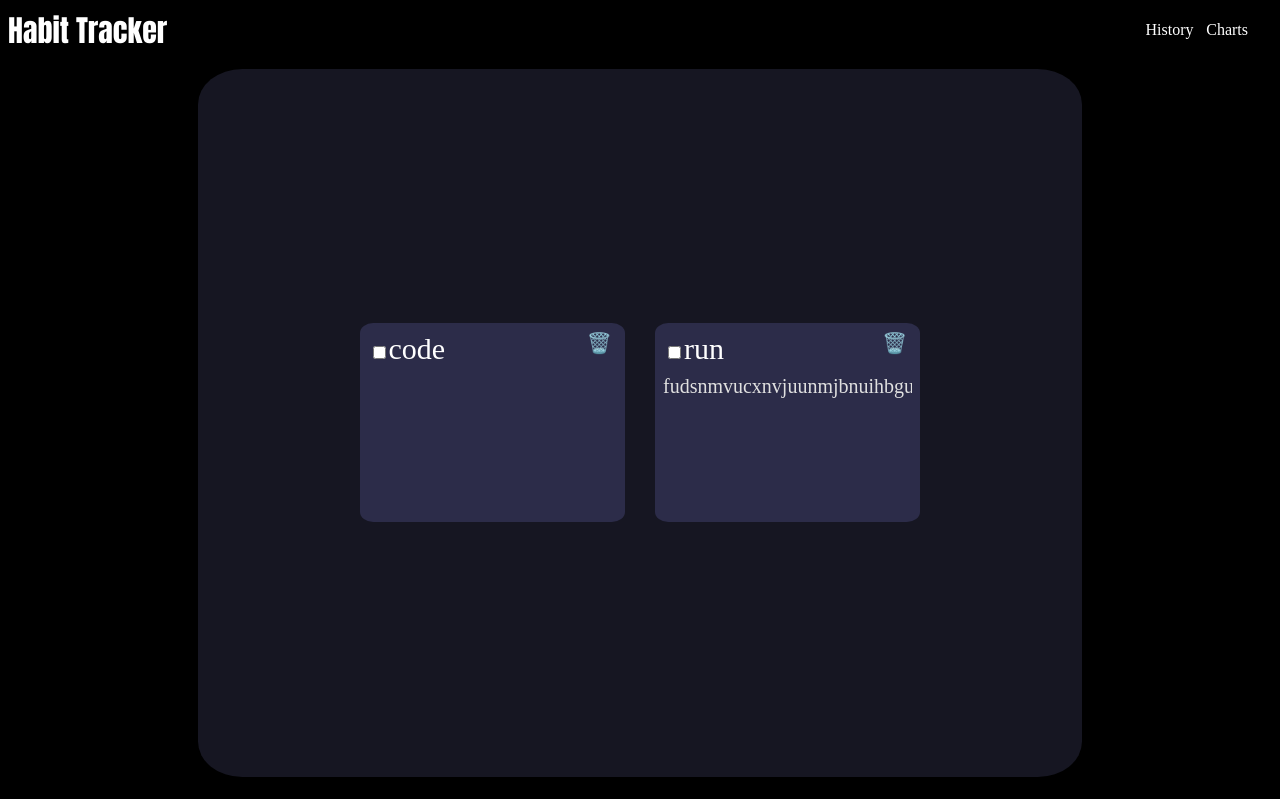
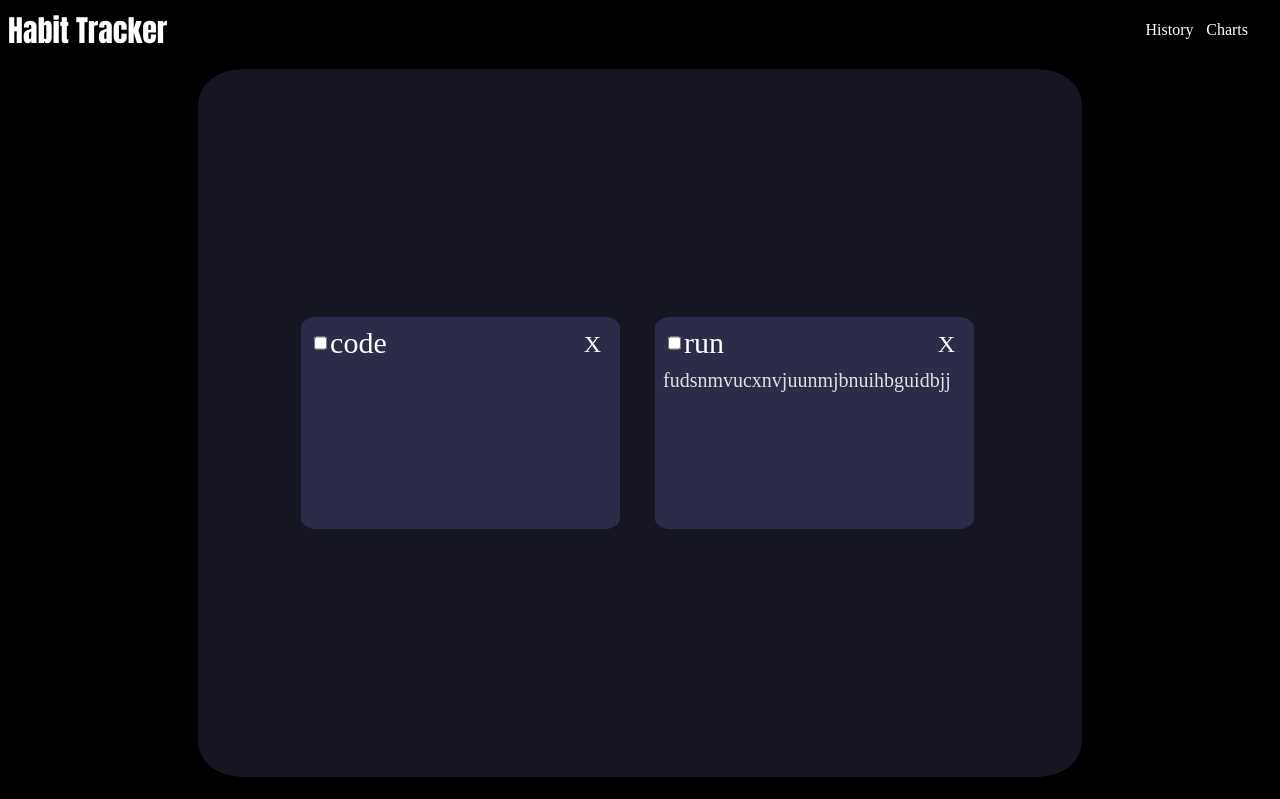
Before and after one commit to yang0709-dev/Habit-Tracker, a React (Vite) app in the folder habit-tracker/: page / in a window 1280 px wide. Shown: the top 799 px of the page. Built offline with nearby package versions, Linux system fonts and the light colour scheme.

Commit message:
fixed the "X" button in tasks and wrote some comments

```diff
--- a/habit-tracker/src/components/SubmitGoals.jsx
+++ b/habit-tracker/src/components/SubmitGoals.jsx
@@ -1,18 +1,38 @@
 import "../css/submitgoals.css";
+import { useState, useContext } from "react";
+import { createContext } from "react";
+
+export const taskContext = createContext(["", ""]);
 
 function SubmitGoals() {
+  const [tasks, setTasks] = useState(["", ""]);
+
+  // set
+
+
+
   return (
     <div id="submit-container">
-        <div id="submit-goals-text">
-            Submit Your Goals
+        <div id="submit-goals-text">Submit Your Goals</div>
+        <div className="tasks-inputs">
+          Name:{" "}
+          <input
+            type="text"
+            className="inputs"
+            id="taskName"
+            onChange={(e) => (tasks[0] = e.target.value)}
+          ></input>
         </div>
         <div className="tasks-inputs">
-            Name: <input type="text" className="inputs"></input>
+          Description:{" "}
+          <input
+            type="text"
+            className="inputs"
+            id="taskDesc"
+            onChange={(e) => (tasks[1] = e.target.value)}
+          ></input>
         </div>
-        <div className="tasks-inputs">
-            Description: <input type="text" className="inputs"></input>
-        </div>
-        <button id="submit-button">
+        <button id="submit-button" onClick={console.log(tasks)}>
           Submit
         </button>
     </div>
--- a/habit-tracker/src/css/mainpage.css
+++ b/habit-tracker/src/css/mainpage.css
@@ -9,6 +9,7 @@
 }
 
 .mainContainer{
+    /* 把主頁上的東西置中 並上下擺放 */
     display: flex;
     flex-direction: column;
     justify-content: center;
@@ -21,8 +22,11 @@
     width: 70%;
     aspect-ratio: 5/4;
     background-color: var(--task-container-color);
-    display: flex;
-    flex-direction: row;
+
+    /* 自動排列tasks */
+    display: grid;
+    grid-template-columns: repeat(auto-fit,minmax(200px,40%));
+
     justify-content: center;
     align-items: center;
     border-radius: 5%;
@@ -31,11 +35,15 @@
 .taskWrapper{
     background-color: var(--task-wrapper-color);
     margin: .5em;
-    width: 30%;
-    aspect-ratio: 4/3;
+    height: 30%;
+    aspect-ratio: 3/2;
     border-radius: 5%;
     font-size: clamp(30px,5%,100px);
     color: white;
+
+    min-width: 200px;
+    min-height: 132px;
+
     position: relative;
 }
 
@@ -58,12 +66,26 @@
 
 .taskName{
     margin: .3em;
+    overflow-x: auto;
+    display: flex;
 }
 
 .trashIcon{
+    width: min(50px,12%);
+    font-size: clamp(7px,80%,30px);
+    aspect-ratio: 1/1;
+
+    /* 把emoji放到div中間 */
+    display: flex;
+    justify-content: center;
+    align-items: center;
+
     position: absolute;
-    right: 5%;
-    top: 10%;
-    line-height: 0;
-    font-size: 20px;
+    top: 4%;
+    right: 2.5%;
 }
+
+.trashIcon:hover{
+    color: rgb(228, 5, 5);
+    cursor: pointer;
+}
--- a/habit-tracker/src/pages/MainPage.jsx
+++ b/habit-tracker/src/pages/MainPage.jsx
@@ -1,35 +1,52 @@
-import "../css/mainpage.css"
-import SubmitGoals from "../components/SubmitGoals"
-import CompletionRates from "../components/CompletionRates"
+import "../css/mainpage.css";
+import SubmitGoals from "../components/SubmitGoals";
+import CompletionRates from "../components/CompletionRates";
+import { useState,useContext } from "react";
+import { taskContext } from "../components/SubmitGoals";
 
-
-function MainPage(){
-    return <div className="mainContainer">
-
-        <div className="taskContainer">
-            <div className="taskWrapper">
+function MainPage() {
+  const tasks = useContext({taskContext})
+  return (
+    <div className="mainContainer">
+      <div className="taskContainer">
+        <div className="taskWrapper">
                 <div className="taskName">
                     <input type="checkbox"></input>code
                 </div>
-                <div className="trashIcon">🗑️</div>
+                <div className="trashIcon">X</div>
                 <div className="taskDesc"></div>
             </div>
             <div className="taskWrapper">
                 <div className="taskName">
                     <input type="checkbox"></input>run
                 </div>
-                <div className="trashIcon">🗑️</div>
+                <div className="trashIcon">X</div>
                 <div className="taskDesc">fudsnmvucxnvjuunmjbnuihbguidbjj</div>
             </div>
 
-        </div>
-        <hr className="hr-lines"/>
-        {<CompletionRates/>}
+        {/* {tasks.map((task,i) => (
+          (
+            <div className="taskWrapper" key={i}>
+              <div className="taskName">
+                <input type="checkbox"></input>
+                <div className="trashIcon">🗑️</div>
 
-        <hr className="hr-lines"/>
-        {<SubmitGoals/>}
+
+              </div>
+              dfsfsdfsdfsdfsdfdsfdsfdsfsdfsd{task[0]}
+              <div className="taskDesc">{task[1]}</div>
+            </div>
+          )
+
+        ))} */}
+      </div>
+      <hr className="hr-lines" />
+      {<CompletionRates />}
+
+      <hr className="hr-lines" />
+      {<SubmitGoals />}
     </div>
-
+  );
 }
 
-export default MainPage
+export default MainPage;
--- /dev/null
+++ b/package.json
@@ -0,0 +1,5 @@
+{
+  "dependencies": {
+    "idb": "^8.0.3"
+  }
+}
```
Also changed, not shown: habit-tracker/src/db/tasksDB.jsx (added, +17 -0 lines), 1 other file (tests, documents, lock files or other folders).
